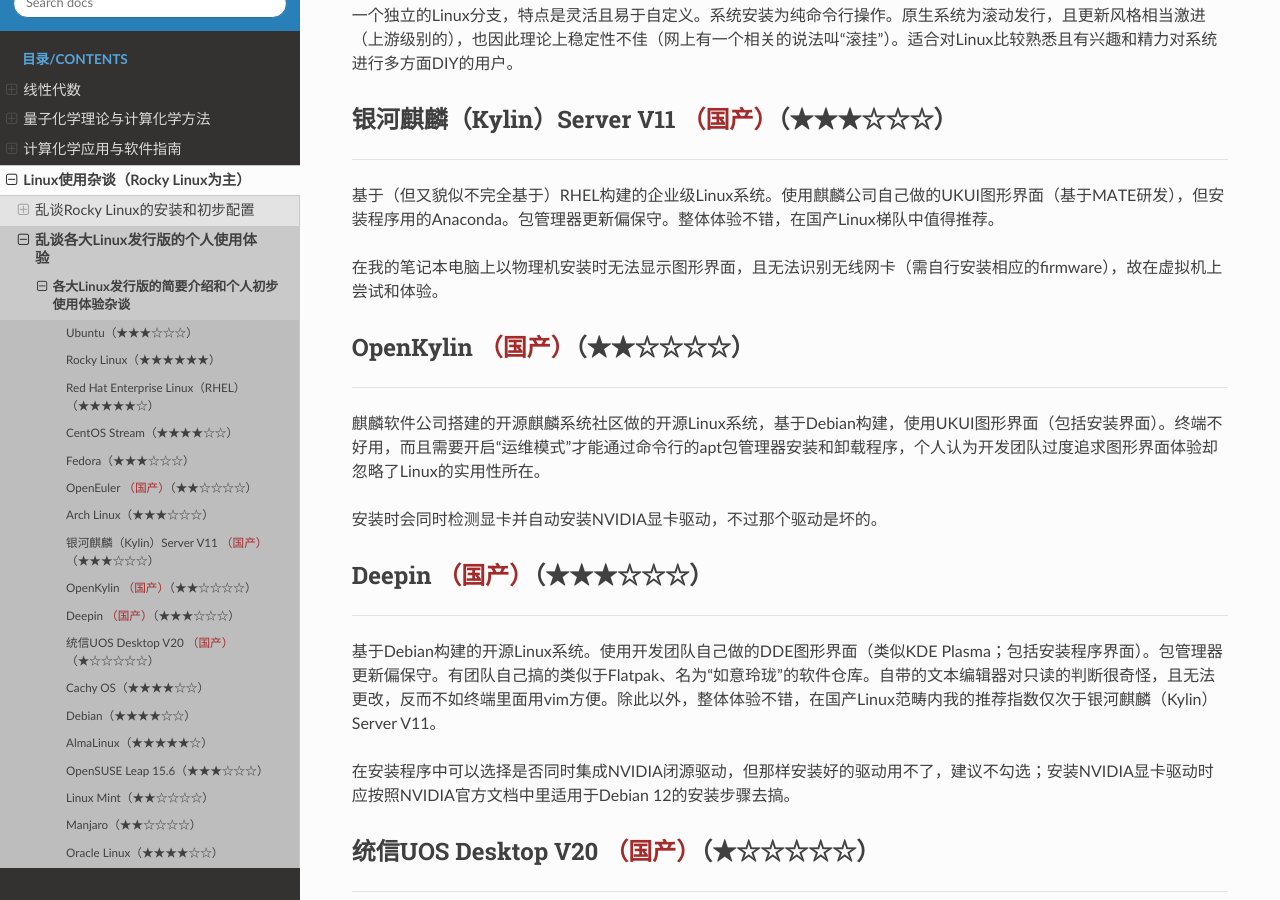
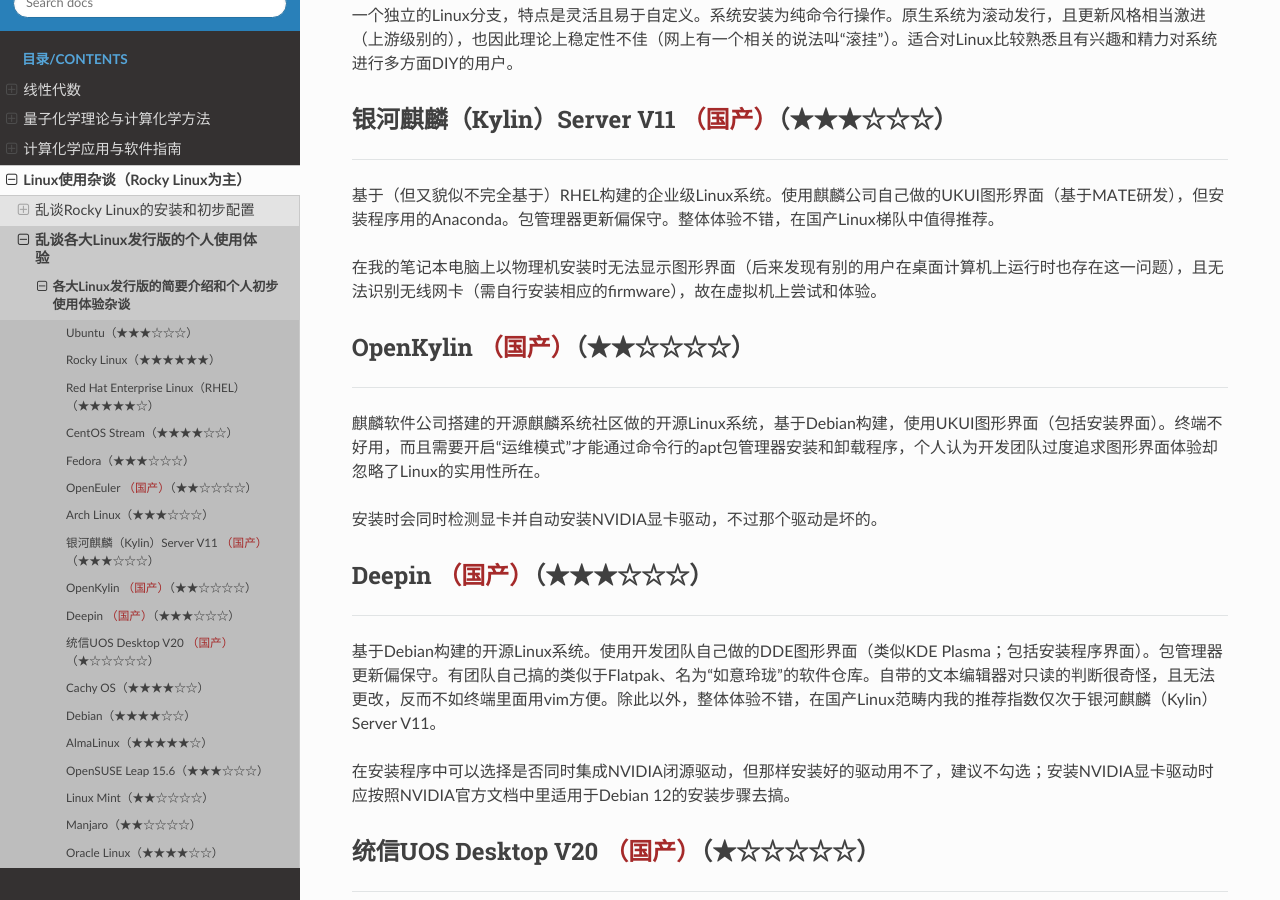
Before and after one commit to Growl1234/RTDProject, a Sphinx documentation site: the page built from source/linux/various_linux_usage.md, in a window 1280 px wide and 900 px high, scrolled down 1760 px. Built offline with Sphinx 7.4.7 and the Read the Docs theme 3.1.0, drawn with Linux system fonts in a browser that asks for light colours.

Commit message:
Update various_linux_usage.md

```diff
--- a/source/linux/various_linux_usage.md
+++ b/source/linux/various_linux_usage.md
@@ -64,7 +64,7 @@
 
 基于（但又貌似不完全基于）RHEL构建的企业级Linux系统。使用麒麟公司自己做的UKUI图形界面（基于MATE研发），但安装程序用的Anaconda。包管理器更新偏保守。整体体验不错，在国产Linux梯队中值得推荐。
 
-在我的笔记本电脑上以物理机安装时无法显示图形界面，且无法识别无线网卡（需自行安装相应的firmware），故在虚拟机上尝试和体验。
+在我的笔记本电脑上以物理机安装时无法显示图形界面（后来发现有别的用户在桌面计算机上运行时也存在这一问题），且无法识别无线网卡（需自行安装相应的firmware），故在虚拟机上尝试和体验。
 
 
 ### OpenKylin <font color=brown>（国产）</font>（★★☆☆☆☆）
```
